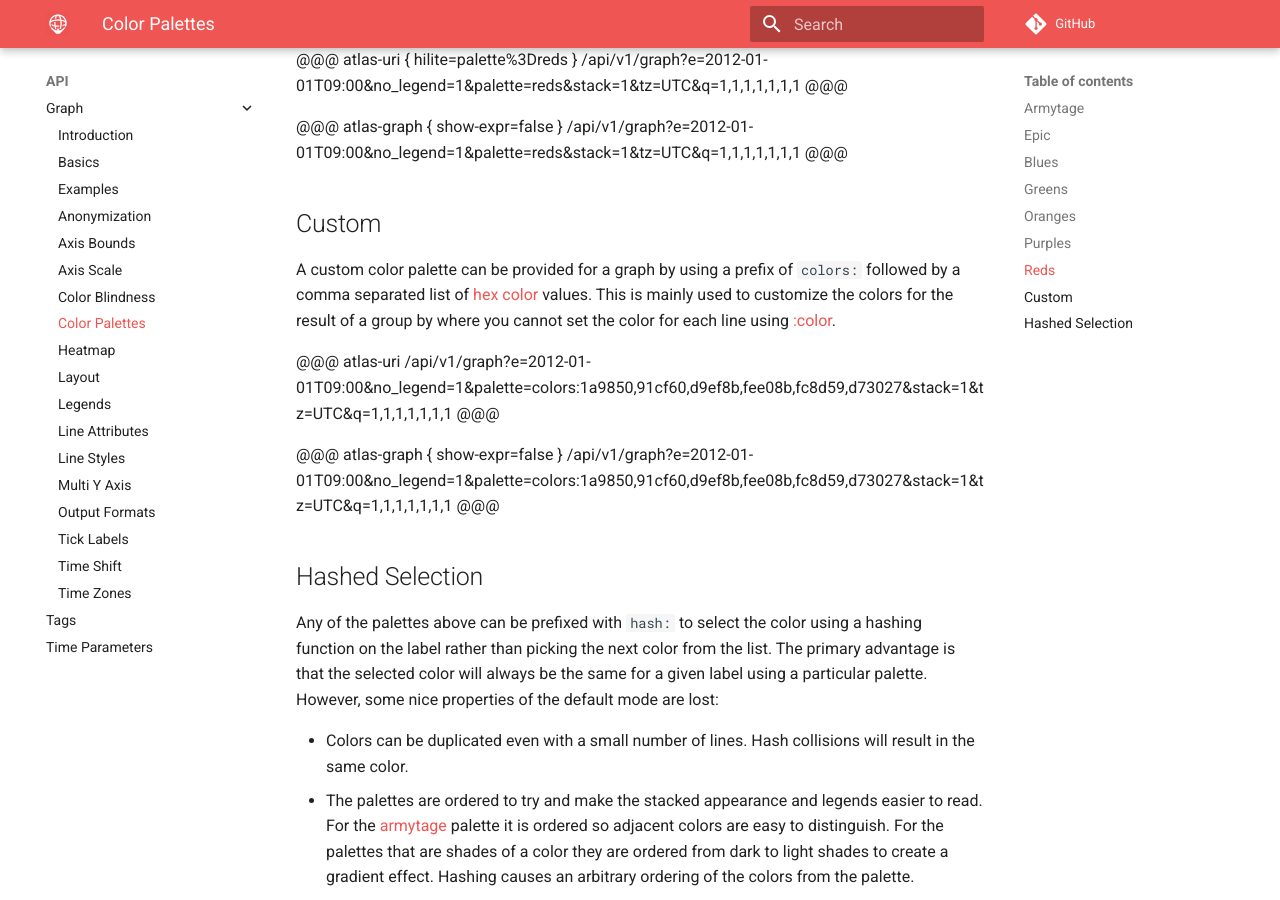
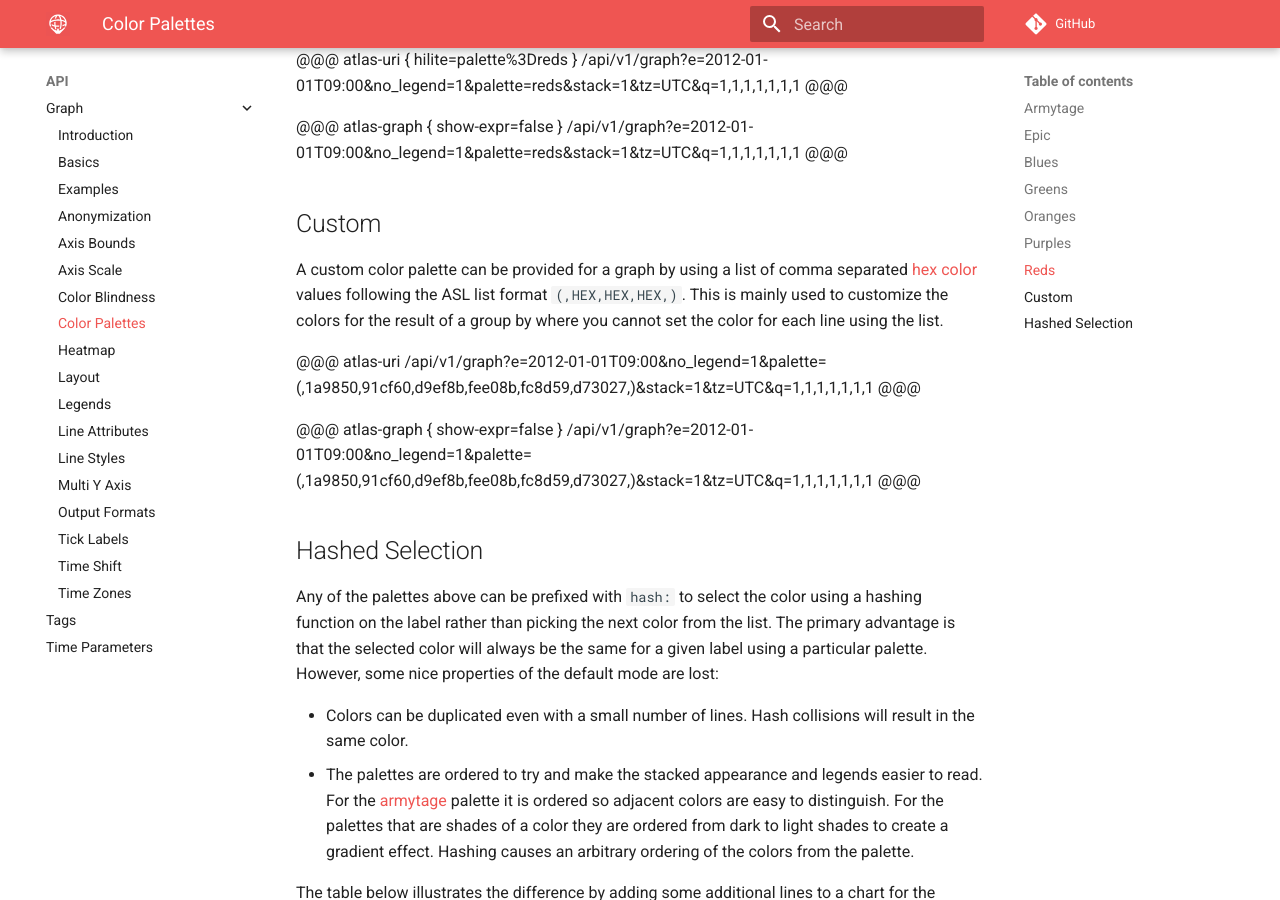
Before and after one commit to Netflix/atlas-docs, an MkDocs documentation site: the page built from docs/api/graph/color-palettes.md, in a window 1280 px wide and 900 px high, scrolled down 2393 px. Built offline with MkDocs 1.6.1 and Material for MkDocs 9.7.7, drawn with Linux system fonts in a browser that asks for light colours; comment, search, counter and statistics services are not loaded.

Commit message:
Deprecate `:colors` from custom palette.

```diff
--- a/docs/api/graph/color-palettes.md
+++ b/docs/api/graph/color-palettes.md
@@ -103,17 +103,17 @@
 
 ## Custom
 
-A custom color palette can be provided for a graph by using a prefix of `colors:` followed by
-a comma separated list of [hex color](../../asl/ref/color.md) values. This is mainly used to customize the
-colors for the result of a group by where you cannot set the color for each line using
-[:color](../../asl/ref/color.md).
+A custom color palette can be provided for a graph by using a list of  comma separated
+[hex color](../../asl/ref/color.md) values following the ASL list format `(,HEX,HEX,HEX,)`.
+This is mainly used to customize the colors for the result of a group by where you
+cannot set the color for each line using the list.
 
 @@@ atlas-uri
-/api/v1/graph?e=2012-01-01T09:00&no_legend=1&palette=colors:1a9850,91cf60,d9ef8b,fee08b,fc8d59,d73027&stack=1&tz=UTC&q=1,1,1,1,1,1,1
+/api/v1/graph?e=2012-01-01T09:00&no_legend=1&palette=(,1a9850,91cf60,d9ef8b,fee08b,fc8d59,d73027,)&stack=1&tz=UTC&q=1,1,1,1,1,1,1
 @@@
 
 @@@ atlas-graph { show-expr=false }
-/api/v1/graph?e=2012-01-01T09:00&no_legend=1&palette=colors:1a9850,91cf60,d9ef8b,fee08b,fc8d59,d73027&stack=1&tz=UTC&q=1,1,1,1,1,1,1
+/api/v1/graph?e=2012-01-01T09:00&no_legend=1&palette=(,1a9850,91cf60,d9ef8b,fee08b,fc8d59,d73027,)&stack=1&tz=UTC&q=1,1,1,1,1,1,1
 @@@
 
 ## Hashed Selection
```
